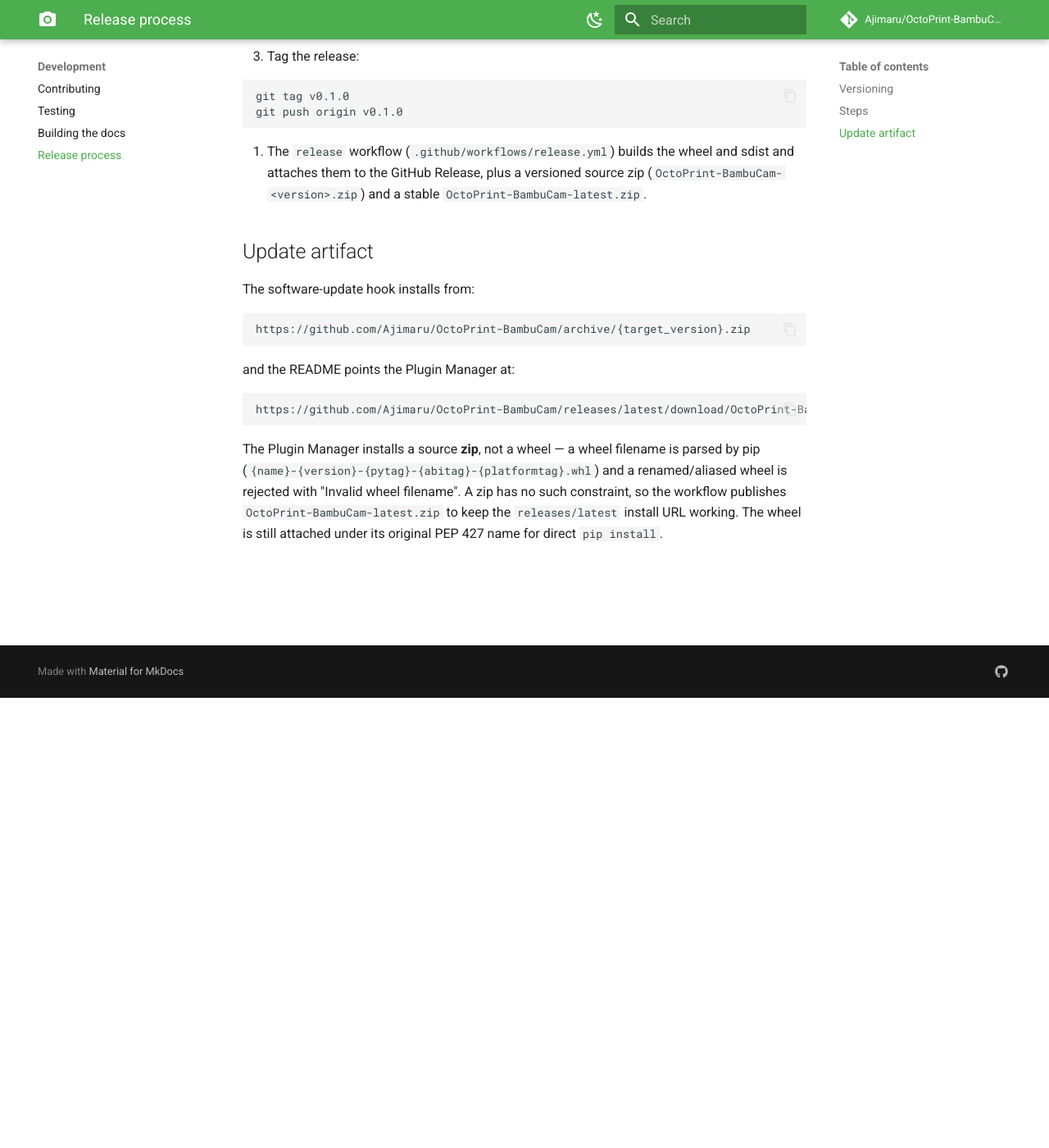
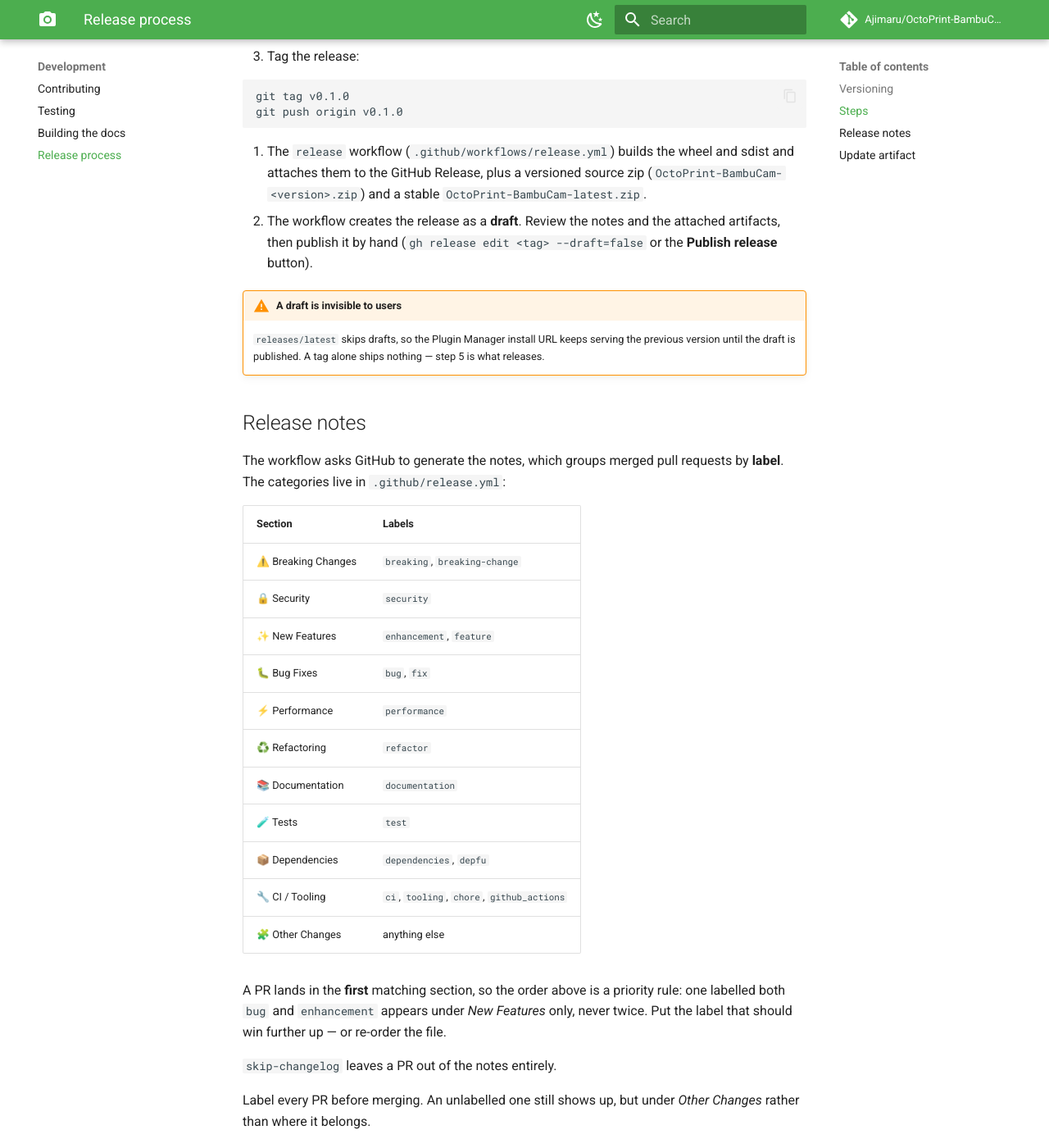
Before and after one commit to Ajimaru/OctoPrint-BambuCam, an MkDocs documentation site: the page built from docs/development/release-process.md, in a window 1280 px wide and 1400 px high, scrolled down 549 px. Shown: the whole window at 82% size. Built offline with MkDocs 1.6.1 and Material for MkDocs 9.7.7, drawn with Linux system fonts in a browser that asks for light colours; comment, search, counter and statistics services are not loaded.

Commit message:
chore: update release process and categories for GitHub release notes

```diff
--- a/docs/development/release-process.md
+++ b/docs/development/release-process.md
@@ -24,6 +24,44 @@
    sdist and attaches them to the GitHub Release, plus a versioned source zip
    (`OctoPrint-BambuCam-<version>.zip`) and a stable
    `OctoPrint-BambuCam-latest.zip`.
+5. The workflow creates the release as a **draft**. Review the notes and the
+   attached artifacts, then publish it by hand (`gh release edit <tag> --draft=false`
+   or the **Publish release** button).
+
+!!! warning "A draft is invisible to users"
+
+    `releases/latest` skips drafts, so the Plugin Manager install URL keeps
+    serving the previous version until the draft is published. A tag alone
+    ships nothing — step 5 is what releases.
+
+## Release notes
+
+The workflow asks GitHub to generate the notes, which groups merged pull
+requests by **label**. The categories live in `.github/release.yml`:
+
+| Section             | Labels                                     |
+| ------------------- | ------------------------------------------ |
+| ⚠️ Breaking Changes | `breaking`, `breaking-change`              |
+| 🔒 Security         | `security`                                 |
+| ✨ New Features     | `enhancement`, `feature`                   |
+| 🐛 Bug Fixes        | `bug`, `fix`                               |
+| ⚡ Performance      | `performance`                              |
+| ♻️ Refactoring      | `refactor`                                 |
+| 📚 Documentation    | `documentation`                            |
+| 🧪 Tests            | `test`                                     |
+| 📦 Dependencies     | `dependencies`, `depfu`                    |
+| 🔧 CI / Tooling     | `ci`, `tooling`, `chore`, `github_actions` |
+| 🧩 Other Changes    | anything else                              |
+
+A PR lands in the **first** matching section, so the order above is a priority
+rule: one labelled both `bug` and `enhancement` appears under _New Features_
+only, never twice. Put the label that should win further up — or re-order the
+file.
+
+`skip-changelog` leaves a PR out of the notes entirely.
+
+Label every PR before merging. An unlabelled one still shows up, but under
+_Other Changes_ rather than where it belongs.
 
 ## Update artifact
 
```
Also changed, not shown: 2 other files.
